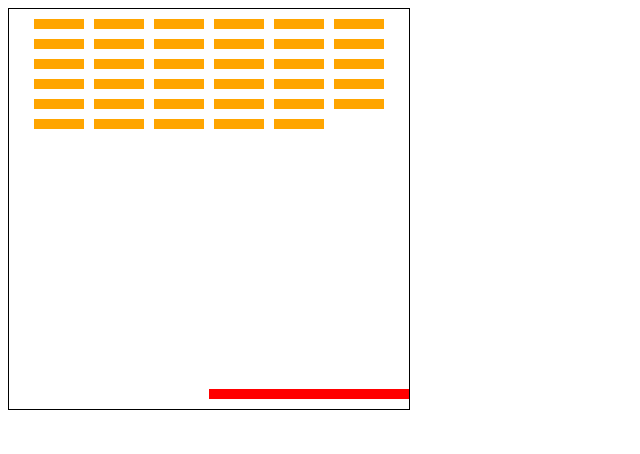
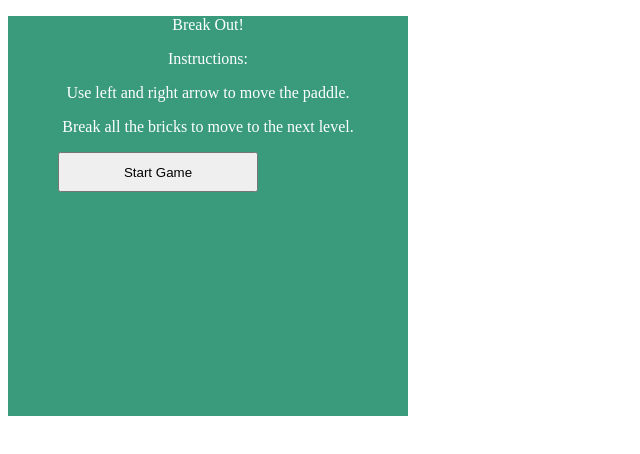
Before and after one commit to amercado1014/Game-Time, a website built with webpack: page index.html in a window 1280 px wide. Shown: the whole page, without its empty margins (0-640 px from the left). Built offline with nearby package versions, Linux system fonts and the light colour scheme.

Commit message:
Add start screen and start button

```diff
--- a/index.html
+++ b/index.html
@@ -6,12 +6,20 @@
   <link rel="stylesheet" href="lib/style.css">
 </head>
 <body>
+  <div class="start-screen">
+    <p>Break Out!</p>
+    <p>Instructions:</p>
+    <p>Use left and right arrow to move the paddle.</p>
+    <p>Break all the bricks to move to the next level.</p>
+    <button class="start-button">Start Game</button>
+  </div>
+  <div></div>
   <canvas
     id="game"
     width="400"
     height="400">
+  </canvas>
 
-  </canvas>
 
   <script src="main.bundle.js"></script>
 </body>
--- a/lib/Ball.js
+++ b/lib/Ball.js
@@ -7,6 +7,7 @@ class Ball {
     this.endAngle = Math.PI * 2;
     this.dX = dX;
     this.dY = dY;
+    this.playing = false;
   }
 
   drawBall(ctx) {
@@ -36,7 +37,7 @@ class Ball {
       this.dY = -this.dY
     } else if (this.y > canvas.height - this.radius) {
       console.log('GAME OVER');
-      location.reload();
+      this.playing = false;
     }
     return this;
   }
--- a/lib/Brick.js
+++ b/lib/Brick.js
@@ -5,7 +5,7 @@ class Brick {
     this.width = 50;
     this.height = 10;
     this.padding = 10;
-    this.offsetTop = 10;
+    this.offsetTop = 30;
     this.offsetLeft = 25;
     this.hit = false;
   }
--- a/lib/Paddle.js
+++ b/lib/Paddle.js
@@ -23,6 +23,7 @@ class Paddle {
       ball.x - ball.radius < this.x + this.width) {
       ball.dY = -ball.dY
     }
+
     return this
   }
 }
--- a/lib/index.js
+++ b/lib/index.js
@@ -4,9 +4,21 @@ var Brick = require('./Brick.js');
 
 var canvas = document.getElementById('game');
 var ctx = canvas.getContext('2d');
+var startScreen = document.querySelector('.start-screen');
+var startButton = document.querySelector('.start-button');
 
-var ball1 = new Ball(185, 350, 10, 3, 3);
-var paddle1 = new Paddle(200, canvas.height - 20, 300, 10);
+startButton.addEventListener('click', startGame);
+
+function startGame() {
+  startScreen.style.display = 'none';
+  canvas.style.visibility = 'visible';
+  console.log(ball1);
+  ball1.playing = true;
+  gameLoop();
+}
+
+var ball1 = new Ball(185, 350, 10, 2, 2);
+var paddle1 = new Paddle(50, canvas.height - 20, 300, 10);
 var brick = new Brick(null, null);
 
 var bricksArray = brick.buildBricksArray(6, 6);
@@ -30,17 +42,30 @@ function movePaddle(e) {
   }
 }
 
+var score = 0
 
+function drawScore() {
+  ctx.fillStyle = "green";
+  ctx.font = "15px Arial";
+  ctx.fillText("Score: " + score, 10, 20)
+}
+
+function drawLevel() {
+  ctx.fillStyle = "green";
+  ctx.font = "15px Arial";
+  ctx.fillText("Level: 1", 335, 20)
+}
 
 function brickCollision() {
   bricksArray.forEach(function(brick) {
     if (brick.hit === false) {
-      if (ball1.x + ball1.radius < brick.x + brick.width &&
+      if (ball1.x - ball1.radius < brick.x + brick.width &&
         ball1.x + ball1.radius > brick.x &&
         ball1.y + ball1.radius > brick.y &&
         ball1.y - ball1.radius < brick.y + brick.height) {
         ball1.dY = -ball1.dY
         brick.hit = true;
+        score++
       }
     }
   })
@@ -51,10 +76,12 @@ function gameLoop() {
   paddle1.erase(ctx).drawPaddle(ctx).paddleCollision(ball1);
   brick.drawBrick(bricksArray, ctx);
   brickCollision();
-  // console.log(brick);
+  drawScore();
+  drawLevel();
 
-
-  requestAnimationFrame(gameLoop);
+  if (ball1.playing === true) {
+    requestAnimationFrame(gameLoop);
+  }
 }
 
-requestAnimationFrame(gameLoop);
+// requestAnimationFrame(gameLoop);
--- a/lib/style.css
+++ b/lib/style.css
@@ -1,3 +1,22 @@
+.start-screen {
+  width: 400px;
+  height: 400px;
+  background-color: #399B7C;
+/*  display: none;*/
+}
+
+p {
+  color: #FFFFFF;
+  text-align: center;
+}
+
+.start-button {
+  margin-left: 50px;
+  height: 40px;
+  width: 200px;
+}
+
 canvas {
   border: 1px solid black;
+  visibility: hidden;
 }
```
